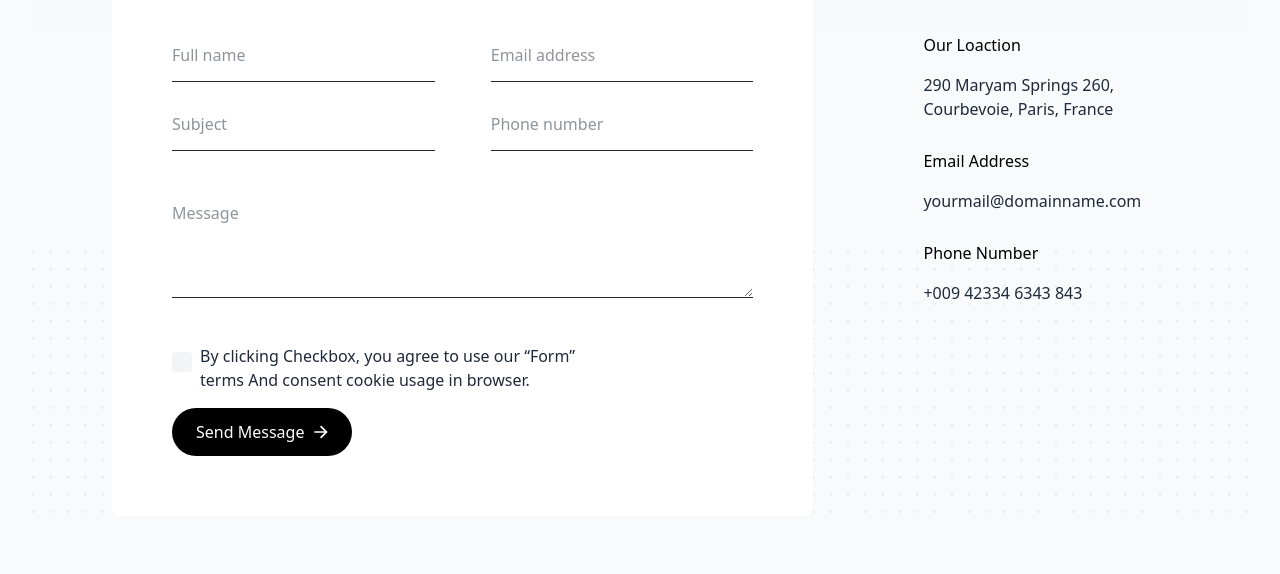
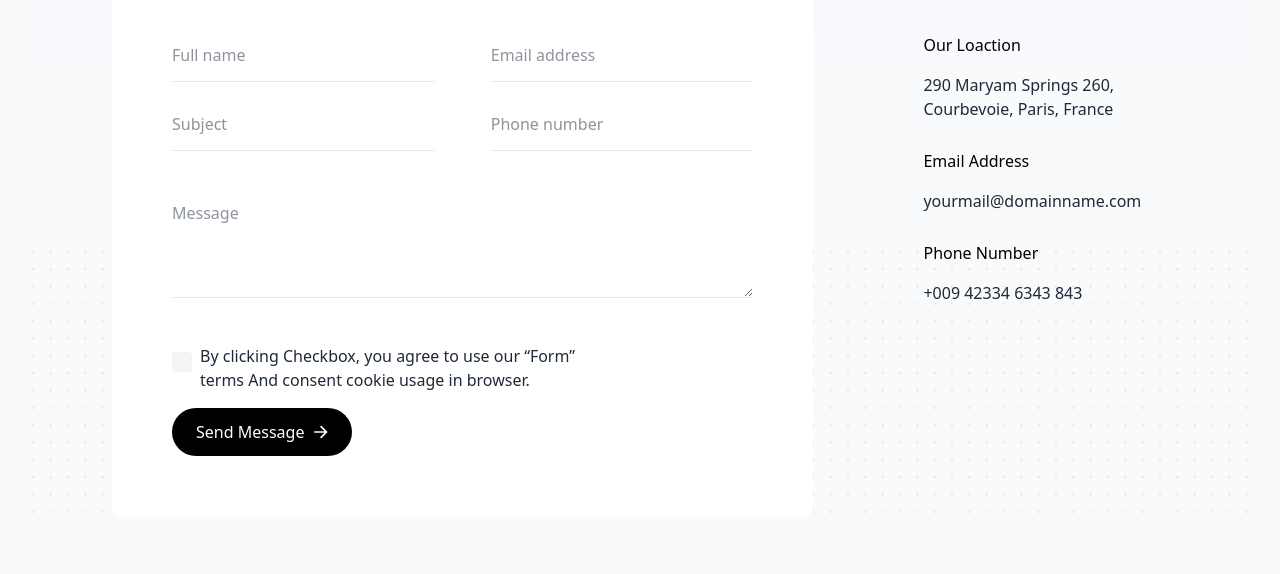
Before and after one commit to thanhsang52/bc85-capstone-tailwind-css, a plain HTML site: page index.html in a window 1280 px wide. Shown: the part 2190-2764 px from the top of the page. Drawn offline with nearby package versions, Linux system fonts and the light colour scheme.

Commit message:
fix css for support border

```diff
--- a/index.html
+++ b/index.html
@@ -292,25 +292,35 @@
                     <h2 class="mb-15 text-3xl font-semibold text-black dark:text-white xl:text-sectiontitle2">Send a message
                     </h2>
                     <form action="https://formbold.com/s/unique_form_id" method="POST">
-                        <div class="mb-7.5 flex flex-col gap-7.5 lg:flex-row lg:justify-between lg:gap-14"><input
+                        <div class="mb-7.5 flex flex-col gap-7.5 lg:flex-row lg:justify-between lg:gap-14">
+                            <input
                                 placeholder="Full name"
-                                class="w-full border-b border-stroke bg-transparent pb-3.5 focus:border-waterloo focus:placeholder:text-black focus-visible:outline-none dark:border-strokedark dark:focus:border-manatee dark:focus:placeholder:text-white lg:w-1/2"
-                                type="text"><input placeholder="Email address"
-                                class="w-full border-b border-stroke bg-transparent pb-3.5 focus:border-waterloo focus:placeholder:text-black focus-visible:outline-none dark:border-strokedark dark:focus:border-manatee dark:focus:placeholder:text-white lg:w-1/2"
-                                type="email"></div>
-                        <div class="mb-12.5 flex flex-col gap-7.5 lg:flex-row lg:justify-between lg:gap-14"><input
+                                class="w-full border-b border-stroke bg-transparent pb-3.5 focus:border-waterloo focus:placeholder:text-black focus-visible:outline-none border-gray-200 lg:w-1/2"
+                                type="text">
+                            <input placeholder="Email address"
+                                class="w-full border-b border-stroke bg-transparent pb-3.5 focus:border-waterloo focus:placeholder:text-black focus-visible:outline-none border-gray-200 lg:w-1/2"
+                                type="email">
+                        </div>
+                        <div class="mb-12.5 flex flex-col gap-7.5 lg:flex-row lg:justify-between lg:gap-14">
+                            <input
                                 placeholder="Subject"
-                                class="w-full border-b border-stroke bg-transparent pb-3.5 focus:border-waterloo focus:placeholder:text-black focus-visible:outline-none dark:border-strokedark dark:focus:border-manatee dark:focus:placeholder:text-white lg:w-1/2"
-                                type="text"><input placeholder="Phone number"
-                                class="w-full border-b border-stroke bg-transparent pb-3.5 focus:border-waterloo focus:placeholder:text-black focus-visible:outline-none dark:border-strokedark dark:focus:border-manatee dark:focus:placeholder:text-white lg:w-1/2"
-                                type="text"></div>
-                        <div class="mb-11.5 flex"><textarea placeholder="Message" rows="4"
-                                class="w-full border-b border-stroke bg-transparent focus:border-waterloo focus:placeholder:text-black focus-visible:outline-none dark:border-strokedark dark:focus:border-manatee dark:focus:placeholder:text-white"></textarea>
+                                class="w-full border-b border-stroke bg-transparent pb-3.5 focus:border-waterloo focus:placeholder:text-black focus-visible:outline-none border-gray-200 lg:w-1/2"
+                                type="text">
+                            <input placeholder="Phone number"
+                                class="w-full border-b border-stroke bg-transparent pb-3.5 focus:border-waterloo focus:placeholder:text-black focus-visible:outline-none border-gray-200 lg:w-1/2"
+                                type="text">
+                        </div>
+                        <div class="mb-11.5 flex">
+                            <textarea placeholder="Message" rows="4"
+                                class="w-full border-b border-stroke bg-transparent focus:border-waterloo focus:placeholder:text-black focus-visible:outline-none border-gray-200"></textarea>
                         </div>
                         <div class="flex flex-wrap gap-4 xl:justify-between ">
-                            <div class="mb-4 flex md:mb-0"><label for="default-checkbox"
-                                    class="flex max-w-[425px] cursor-pointer select-none"><input id="default-checkbox"
-                                        class="peer sr-only" type="checkbox"><span
+                            <div class="mb-4 flex md:mb-0">
+                                <label for="default-checkbox"
+                                    class="flex max-w-[425px] cursor-pointer select-none">
+                                <input id="default-checkbox"
+                                        class="peer sr-only" type="checkbox">
+                                        <span
                                         class="group mt-2 mr-2 flex h-5 min-w-[20px] items-center justify-center rounded border-gray-300 bg-gray-100 text-blue-600 peer-checked:bg-primary dark:border-gray-600 dark:bg-gray-700"><svg
                                             class="opacity-0 peer-checked:group-[]:opacity-100" width="10" height="8"
                                             viewBox="0 0 10 8" fill="none" xmlns="http://www.w3.org/2000/svg">
@@ -318,7 +328,9 @@
                                                 d="M9.70704 0.792787C9.89451 0.980314 9.99983 1.23462 9.99983 1.49979C9.99983 1.76495 9.89451 2.01926 9.70704 2.20679L4.70704 7.20679C4.51951 7.39426 4.26521 7.49957 4.00004 7.49957C3.73488 7.49957 3.48057 7.39426 3.29304 7.20679L0.293041 4.20679C0.110883 4.01818 0.0100885 3.76558 0.0123669 3.50339C0.0146453 3.24119 0.119814 2.99038 0.305222 2.80497C0.490631 2.61956 0.741443 2.51439 1.00364 2.51211C1.26584 2.50983 1.51844 2.61063 1.70704 2.79279L4.00004 5.08579L8.29304 0.792787C8.48057 0.605316 8.73488 0.5 9.00004 0.5C9.26521 0.5 9.51951 0.605316 9.70704 0.792787Z"
                                                 fill="white"></path>
                                         </svg></span>By clicking Checkbox, you agree to use our “Form” terms And consent
-                                    cookie usage in browser.</label></div><button aria-label="send message"
+                                    cookie usage in browser.</label>
+                                </div>
+                                <button aria-label="send message"
                                 class="inline-flex items-center gap-2.5 rounded-full bg-black px-6 py-3 font-medium text-white duration-300 ease-in-out hover:bg-blackho dark:bg-btndark">Send
                                 Message<svg class="fill-white" width="14" height="14" viewBox="0 0 14 14" fill="none"
                                     xmlns="http://www.w3.org/2000/svg">
@@ -349,7 +361,7 @@
     </section>
     <!-- FOOTER -->
     <footer class="bg-gray-50 text-gray-700">
-        <div class="max-w-7xl mx-auto px-4 py-16 grid grid-cols-1 md:grid-cols-5 gap-8">
+        <div class="container mx-auto px-4 py-16 grid grid-cols-1 md:grid-cols-5 gap-8">
             <!-- Logo + mô tả -->
             <div class="md:col-span-2">
                 <a href="#" class="relative">
@@ -411,7 +423,7 @@
 
         <!-- Bottom -->
         <div
-            class="container mx-auto flex flex-col flex-wrap items-center justify-center gap-5 border-t border-stroke py-7 dark:border-strokedark lg:flex-row lg:justify-between lg:gap-0">
+            class="container mx-auto flex flex-col flex-wrap items-center justify-center gap-5 border-t border-stroke py-7 border-gray-200 lg:flex-row lg:justify-between lg:gap-0">
             <div class="animate_top" style="opacity: 1; transform: none;">
                 <ul class="flex items-center gap-8">
                     <li><a href="#" class="hover:text-primary">English</a></li>
@@ -485,8 +497,6 @@
         </div>
     </footer>
 
-
-
 </body>
 
 </html>
```
